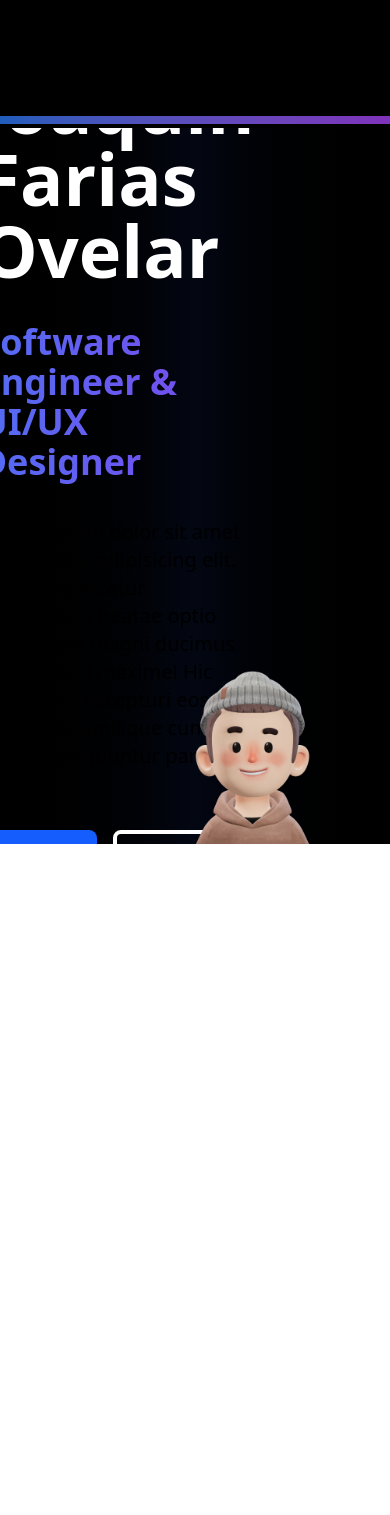
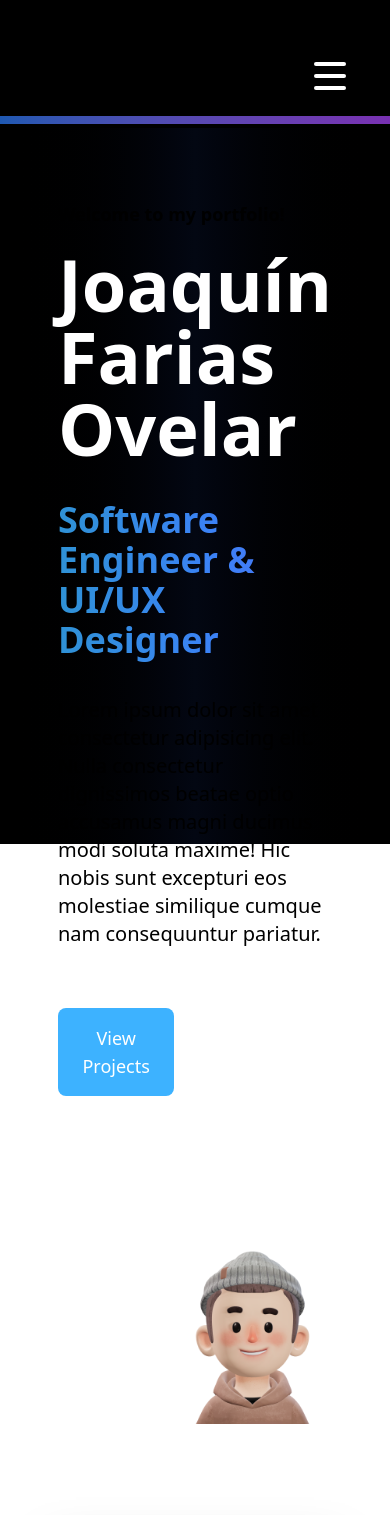
Before and after one commit to Joaco-art/Portfolio, a React (Vite) app: page / in a window 390 px wide. Shown: the top 1515 px of the page. Before the commit the page ends 844 px from the top, so only its background shows below. Built offline with nearby package versions, Linux system fonts and the light colour scheme.

Commit message:
Responsive

```diff
--- a/package.json
+++ b/package.json
@@ -13,6 +13,7 @@
     "@tailwindcss/vite": "^4.1.11",
     "autoprefixer": "^10.4.21",
     "framer-motion": "^12.23.0",
+    "gsap": "^3.13.0",
     "react": "^19.1.0",
     "react-dom": "^19.1.0",
     "tailwindcss": "^4.1.11"
--- a/src/App.css
+++ b/src/App.css
@@ -2,9 +2,9 @@
 
 @theme {
     --color-text: #ffffff;
-    --color-background: #000000;
-    --color-primary: #0012ff;
-    --color-secondary: #a33c3c;
-    --color-accent: #00fff0;
+    --color-gradient: #091a26;
+    --color-primary: #3db2ff;
+    --color-secondary: #538a9b;
+    --color-accent: #007dff;
 
   }
--- a/src/App.jsx
+++ b/src/App.jsx
@@ -15,7 +15,7 @@ export default function App() {
 
         <Navbar name = "Joaquín Farias Ovelar" atr = "About" atrr = "Services" atrrr = "Projects" atrrrr = "Contact" />
 
-      <main className='h-screen overflow-y-scroll snap-y snap-mandatory scroll-smooth'>
+      <main className='h-screen lg:overflow-y-scroll lg:snap-y lg:snap-mandatory lg:scroll-smooth'>
         <Hero />
         <About />
         <Services />
--- a/src/components/About.jsx
+++ b/src/components/About.jsx
@@ -2,12 +2,23 @@
 
 export default function About() {
     return (
-        <section className="flex flex-col items-center justify-center snap-start w-screen h-screen overflow-hidden">
+        <section className="flex flex-col items-center justify-center lg:snap-start w-screen h-screen overflow-hidden">
 
-            <div className="flex flex-col items-start justify-start p-10 gap-10 w-[80%] h-[60%] bg-red-500 rounded-xl mt-20">
-                <h2 className="text-6xl font-bold text-center">About me</h2>
-                <h3 className="max-w-[70ch] text-xl">Lorem ipsum dolor sit amet consectetur adipisicing elit. Deserunt, numquam, corrupti fugiat nisi nam sint repudiandae vel mollitia praesentium placeat quas vero iusto eos deleniti iste soluta officiis! Aut, consequatur?</h3>
+            <div className="flex lg:flex-row flex-col items-center justify-center w-[80%] lg:h-[60%] h-auto bg-radial from-black  to-gray-950 rounded-xl mt-20 shadow-2xl border-2 border-primary">
+
+                 <div className="flex flex-col items-start justify-start gap-10 p-10 w-full lg:w-[70%] h-full border-b-2 lg:border-r-2 border-primary lg:hover:w-[140%] duration-300">
+                <h2 className="lg:text-6xl text-3xl font-bold text-center text-primary">About me</h2>
+                <h3 className="lg:max-w-[70ch] max-w-[60ch] text-pretty lg:text-xl">Lorem ipsum dolor sit amet consectetur adipisicing elit. Deserunt, numquam, corrupti fugiat nisi nam sint repudiandae vel mollitia praesentium placeat quas vero iusto eos deleniti iste soluta officiis! Aut, consequatur?</h3>
+                </div>
+
+                <div className="flex flex-col items-start justify-start gap-10 p-10  w-full lg:w-[70%] h-full lg:border-r-2 border-primary lg:hover:w-[140%] duration-300">
+                <h2 className="lg:text-6xl font-bold text-center text-primary">About me</h2>
+                <h3 className="max-w-[70ch] lg:text-xl">Lorem ipsum dolor sit amet consectetur adipisicing elit. Deserunt, numquam, corrupti fugiat nisi nam sint repudiandae vel mollitia praesentium placeat quas vero iusto eos deleniti iste soluta officiis! Aut, consequatur?</h3>
+                </div>
+
             </div>
+
+
 
         </section>
     )
--- a/src/components/Frameworks.jsx
+++ b/src/components/Frameworks.jsx
@@ -58,7 +58,7 @@ export default function Frameworks() {
     const [hoveredIndex, setHoveredIndex] = useState(null);
 
     return (
-        <section className="relative flex flex-col items-center justify-center snap-start w-full h-screen overflow-hidden">
+        <section className="relative flex flex-col items-center lg:justify-center justify-start lg:snap-start w-full h-screen overflow-hidden">
             <motion.div
                 initial={{ opacity: 0, y: 300, x: -500 }}
                 whileInView={{ opacity: 1, y: 0, x: 0 }}
@@ -94,7 +94,7 @@ export default function Frameworks() {
                     ))}
                 </div>
 
-                <div className="absolute top-10/12 left-1/2 -translate-x-1/2 -translate-y-1/2 transition-opacity duration-500 pointer-events-none p-5 z-20">
+                <div className="absolute lg:top-10/12 bottom-0 left-1/2 -translate-x-1/2 -translate-y-1/2 transition-opacity duration-500 pointer-events-none lg:p-5 z-20">
                     {hoveredIndex !== null && (
                         <SkillsCard
                             type={skills[hoveredIndex].type}
--- a/src/components/Hero.jsx
+++ b/src/components/Hero.jsx
@@ -29,7 +29,7 @@ function Hero() {
     return (
         <motion.section
             ref={ref}
-            className="relative flex flex-row snap-start h-screen w-screen overflow-hidden justify-center items-center p-10"
+            className="relative flex lg:flex-row flex-col snap-start lg:h-screen h-auto w-screen overflow-hidden justify-center items-center p-10"
             variants={containerVariants}
             initial="hidden"
             animate="visible"
@@ -55,10 +55,10 @@ function Hero() {
                         Lorem ipsum dolor sit amet consectetur adipisicing elit. Nulla consectetur dignissimos beatae optio accusamus magni ducimus modi soluta maxime! Hic nobis sunt excepturi eos molestiae similique cumque nam consequuntur pariatur.
                     </motion.p>
                     <motion.div className="flex flex-row gap-4 text-lg text-gray-300 mb-8" variants={childVariants}>
-                        <button className="px-6 py-3 bg-blue-600 text-white rounded-lg hover:bg-blue-700 transition duration-300">
+                        <button className="px-6 py-3 bg-primary text-white rounded-lg hover:bg-secondary transition duration-300">
                             View Projects
                         </button>
-                        <button className="px-6 py-3 bg-transparent border-4 border-white text-white rounded-lg hover:bg-blue-700 transition duration-500 hover:scale-105">
+                        <button className="px-6 py-3 bg-transparent border-4 border-white text-white rounded-lg hover:bg-accent transition duration-500">
                             Download CV
                         </button>
                     </motion.div>
--- a/src/components/Navbar.jsx
+++ b/src/components/Navbar.jsx
@@ -1,6 +1,8 @@
 import { motion } from "framer-motion";
+import { useState } from "react";
 
 function Navbar(navbarProps) {
+    const [menuOpen, setMenuOpen] = useState(false);
     const navbarVariants = {
         hidden: { scale: 2.5, opacity: 0 },
         visible: {
@@ -15,7 +17,7 @@ function Navbar(navbarProps) {
 
     return (
         <motion.nav
-            className="fixed bg-black w-screen h-32 p-10 flex justify-start items-center border-b-4 border-transparent z-10"
+            className="fixed bg-black w-screen h-32 md:p-10 p-5 flex justify-center items-center border-b-4 border-transparent z-10"
             initial="hidden"
             animate="visible"
             variants={navbarVariants}
@@ -26,12 +28,50 @@ function Navbar(navbarProps) {
                 animate={{ width: "100%" }}
                 transition={{ duration: 5, ease: "easeInOut", }}
             />
-            <ul className="flex w-screen gap-5 text-xl z-10">
-                <li className="mr-auto ml-10 cursor-pointer">{navbarProps.name}</li>
-                <li className="hover:underline duration-300 cursor-pointer">{navbarProps.atr}</li>
-                <li className="hover:underline duration-300 cursor-pointer">{navbarProps.atrr}</li>
-                <li className="hover:underline duration-300 cursor-pointer">{navbarProps.atrrr}</li>
-                <li className="mr-10 hover:underline duration-300 cursor-pointer">{navbarProps.atrrrr}</li>
+            <ul className="relative flex w-screen gap-5 text-xl z-10 items-center">
+                <li className="mr-auto ml-10 cursor-pointer">
+                    <span className="hidden md:inline">{navbarProps.name}</span>
+                    <span className="md:hidden">Joaco</span>
+                </li>
+
+                {/* Icono hamburguesa animado solo visible en mobile */}
+                <button
+                    className="md:hidden block focus:outline-none mr-10 relative w-4 h-4"
+                    onClick={() => setMenuOpen(!menuOpen)}
+                    aria-label={menuOpen ? "Cerrar menú" : "Abrir menú"}
+                >
+                    <span className={`absolute left-0 w-8 h-1 bg-white rounded transition-all duration-300 origin-center
+                        ${menuOpen ? 'rotate-45 translate-y-3' : 'translate-y-0'}`}></span>
+                    <span className={`absolute left-0 w-8 h-1 bg-white rounded transition-all duration-300 origin-center
+                        ${menuOpen ? 'opacity-0' : 'opacity-100 translate-y-3'}`}></span>
+                    <span className={`absolute left-0 w-8 h-1 bg-white rounded transition-all duration-300 origin-center
+                        ${menuOpen ? '-rotate-45 -translate-y-3' : 'translate-y-6'}`}></span>
+                </button>
+
+                {/* Menú normal en md+ */}
+                <div className="md:flex md:flex-row hidden absolute right-0 gap-10 h-full">
+                    <li className="hover:underline duration-300 cursor-pointer">{navbarProps.atr}</li>
+                    <li className="hover:underline duration-300 cursor-pointer">{navbarProps.atrr}</li>
+                    <li className="hover:underline duration-300 cursor-pointer">{navbarProps.atrrr}</li>
+                    <li className="mr-10 hover:underline duration-300 cursor-pointer">{navbarProps.atrrrr}</li>
+                </div>
+
+                {/* Overlay menú mobile */}
+                {menuOpen && (
+                    <div className={`fixed top-0 right-0 h-screen w-full bg-black bg-opacity-95 flex flex-col gap-10 items-center justify-center z-50 md:hidden transition-opacity duration-600 ${menuOpen ? 'translate-x-0 opacity-100' : 'translate-x-full opacity-0'}`}>
+                        <button
+                            className="absolute top-5 right-5 text-white text-3xl"
+                            onClick={() => setMenuOpen(false)}
+                            aria-label="Cerrar menú"
+                        >
+                            &times;
+                        </button>
+                        <li className="hover:underline duration-300 cursor-pointer text-white text-2xl" onClick={() => setMenuOpen(false)}>{navbarProps.atr}</li>
+                        <li className="hover:underline duration-300 cursor-pointer text-white text-2xl" onClick={() => setMenuOpen(false)}>{navbarProps.atrr}</li>
+                        <li className="hover:underline duration-300 cursor-pointer text-white text-2xl" onClick={() => setMenuOpen(false)}>{navbarProps.atrrr}</li>
+                        <li className="hover:underline duration-300 cursor-pointer text-white text-2xl" onClick={() => setMenuOpen(false)}>{navbarProps.atrrrr}</li>
+                    </div>
+                )}
             </ul>
         </motion.nav>
     );
--- a/src/components/Projects.jsx
+++ b/src/components/Projects.jsx
@@ -3,7 +3,7 @@
 
 export default function Projects() {
     return (
-        <section className="flex flex-col items-center justify-center snap-start w-screen px-10 py-32 h-screen overflow-hidden">
+        <section className="flex flex-col items-center justify-center lg:snap-start w-screen px-10 py-32 h-screen overflow-hidden">
             <h2 className="text-6xl font-bold text-center">My Projects</h2>
 
             <div className="flex flex-row w-[80%] h-[75%]  mt-32  rounded-xl border-2 border-gray-800 ">
--- a/src/components/Services.jsx
+++ b/src/components/Services.jsx
@@ -6,7 +6,7 @@ import { motion } from "framer-motion";
 function Services() {
     return (
 
-      <section className="flex flex-col snap-start h-screen items-center justify-center w-screen overflow-hidden">
+      <section className="flex flex-col lg:snap-start lg:h-screen h-auto items-center justify-center w-screen overflow-hidden">
         <motion.div
         initial={{ opacity: 0, y: 200, scale: 0.8 }}
         whileInView={{ opacity: 1, y: 0, scale: 1, transition: { duration: 0.5 }  }}
@@ -18,7 +18,7 @@ function Services() {
 
         <h2 className="text-6xl font-bold text-center animated-gradient-text">My Services</h2>
 
-        <div className="flex flex-row flex-wrap w-full h-auto p-5 items-center justify-center gap-5 mt-10">
+        <div className="flex lg:flex-row flex-col flex-wrap w-full h-auto p-5 items-center justify-center lg:gap-5 lg:mt-10">
 
             <Card type="Web Development" desc="Creating responsive and modern websites using the latest technologies." />
             <Card type="UI/UX Design" desc="Designing user-friendly interfaces and experiences that enhance user satisfaction." />
--- a/src/components/SkillsCard.jsx
+++ b/src/components/SkillsCard.jsx
@@ -19,7 +19,7 @@ export default function SkillsCard({ type, status, desc, color }) {
     const width = getProgressWidth(status);
 
     return (
-        <div className="bg-gray-800 p-6 rounded-xl shadow-lg w-xl">
+        <div className="bg-gray-800 p-6 rounded-xl shadow-lg w-auto h-auto">
             <h3 className="text-4xl font-bold mb-2">{type}</h3>
             <p className="text-xl font-medium text-gray-300 mb-2">{status}</p>
 
```
Also changed, not shown: 1 other file (tests, documents, lock files or other folders).
